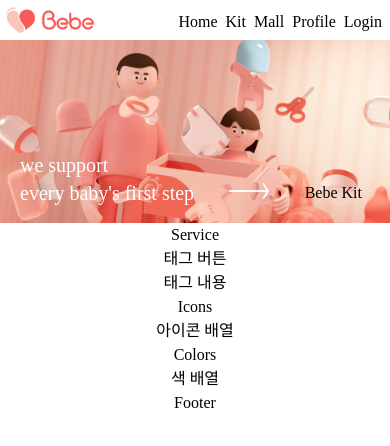
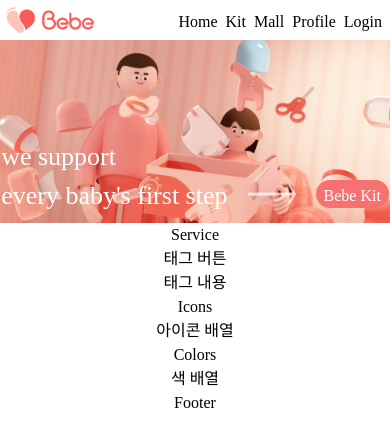
Before and after one commit to tae2seat/bebe-react, a React (Vite) app: page / in a window 390 px wide. Shown: the top 446 px of the page. Built offline with nearby package versions, Linux system fonts and the light colour scheme.

Commit message:
banner 반응형 적용

```diff
--- a/src/App.jsx
+++ b/src/App.jsx
@@ -4,7 +4,7 @@ import Footer from "./components/layout/Footer";
 
 function App() {
   return (
-    <div className=" max-w-[1080px] m-auto text-center ">
+    <div className=" max-w-[1024px] min-w-[320px] m-auto text-center ">
       <Header />
       <Outlet />
       <Footer />
--- a/src/components/company/Banner.jsx
+++ b/src/components/company/Banner.jsx
@@ -6,14 +6,23 @@ export default function Banner() {
   return (
     <section className="relative">
       <img src={banner} alt="banner" />
-      <div className="absolute bottom-4 w-full flex justify-between items-center pl-5 pr-7">
-        <div className="text-start text-xl text-white">
+      <div className="absolute bottom-2 lg:bottom-6 w-full flex justify-center items-center gap-5 lg:gap-8">
+        <div className="text-start text-[26px] sm:text-[35px] md:text-[45px] lg:text-[55px] xl:text-[60px] text-white shrink-0">
           <p>we support</p>
           <p>every baby's first step</p>
         </div>
-        <img className="w-10 h-4 mt-6" src={vector} alt="vector" />
-        <Link className="mt-7" to="/kit">
-          Bebe Kit
+        <img
+          className="w-12 h-5 mt-9 sm:w-20 sm:h-8 sm:mt-12 md:w-24 md:h-10 md:mt-16 lg:w-28 lg:h-10 lg:mt-20 animate-pulse "
+          src={vector}
+          alt="vector"
+        />
+        <Link
+          className="mt-9 sm:mt-12 md:mt-16 lg:mt-20 rounded-[50px] bg-red-400 hover:bg-red-50"
+          to="/kit"
+        >
+          <p className="text-md px-2 mt-1 sm:text-2xl sm:px-3 sm:py-1 md:text-3xl md:px-4 lg:text-4xl lg:px-5 lg:py-2 text-white hover:text-red-400">
+            Bebe Kit
+          </p>
         </Link>
       </div>
     </section>
--- a/tailwind.config.js
+++ b/tailwind.config.js
@@ -2,7 +2,15 @@
 module.exports = {
   content: ["./src/**/*.{js,jsx,ts,tsx}"],
   theme: {
-    extend: {},
+    extend: {
+      screens: {
+        xs: "320px", // 추가된 커스텀 반응형 사이즈 (예: 모바일 세로 모드)
+        sm: "580px", // 기본 Tailwind 반응형 사이즈
+        md: "700px", // 기본 Tailwind 반응형 사이즈
+        lg: "850px", // 기본 Tailwind 반응형 사이즈
+        xl: "1024px", // 기본 Tailwind 반응형 사이즈
+      },
+    },
   },
   plugins: [],
 };
```
